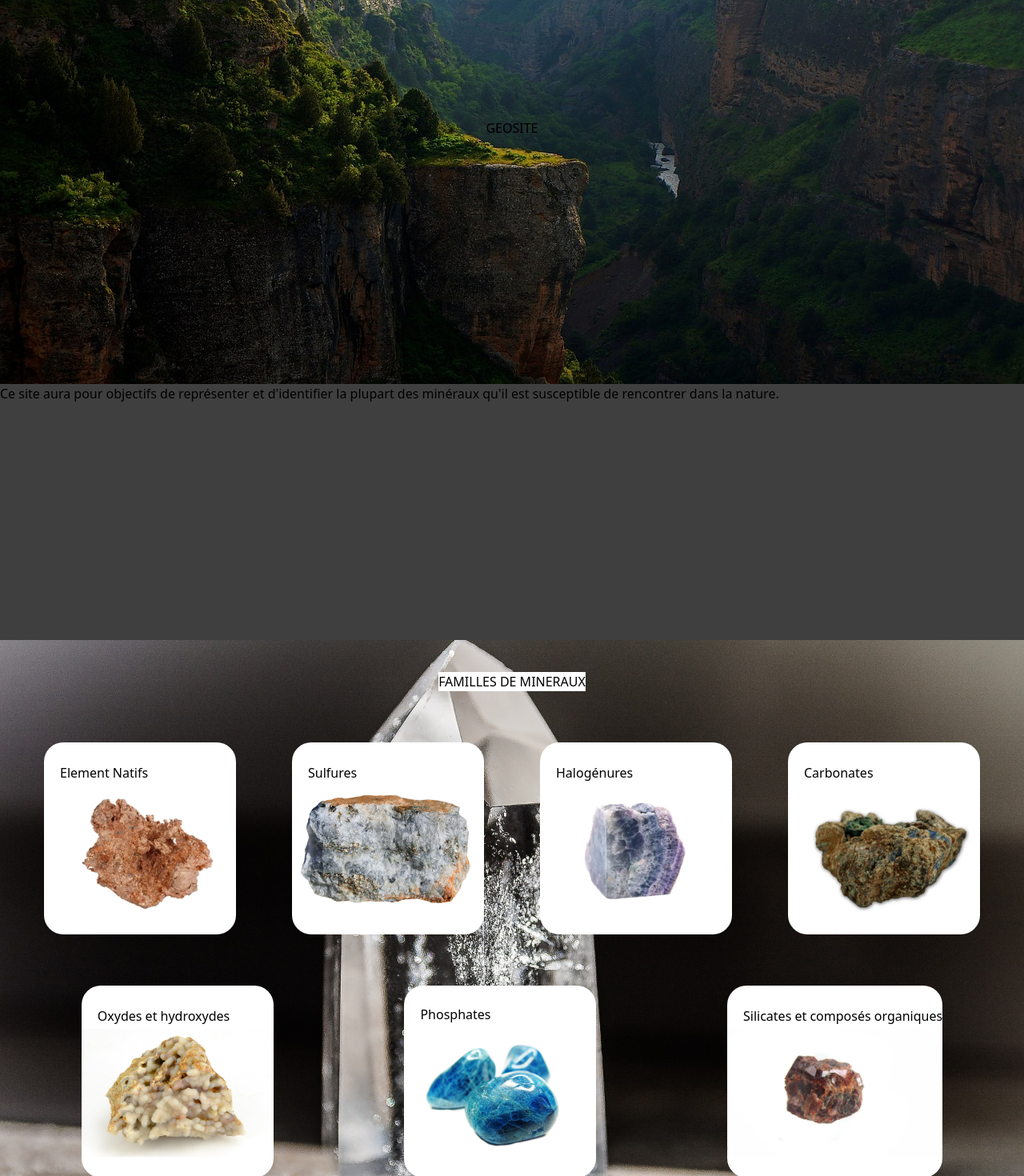
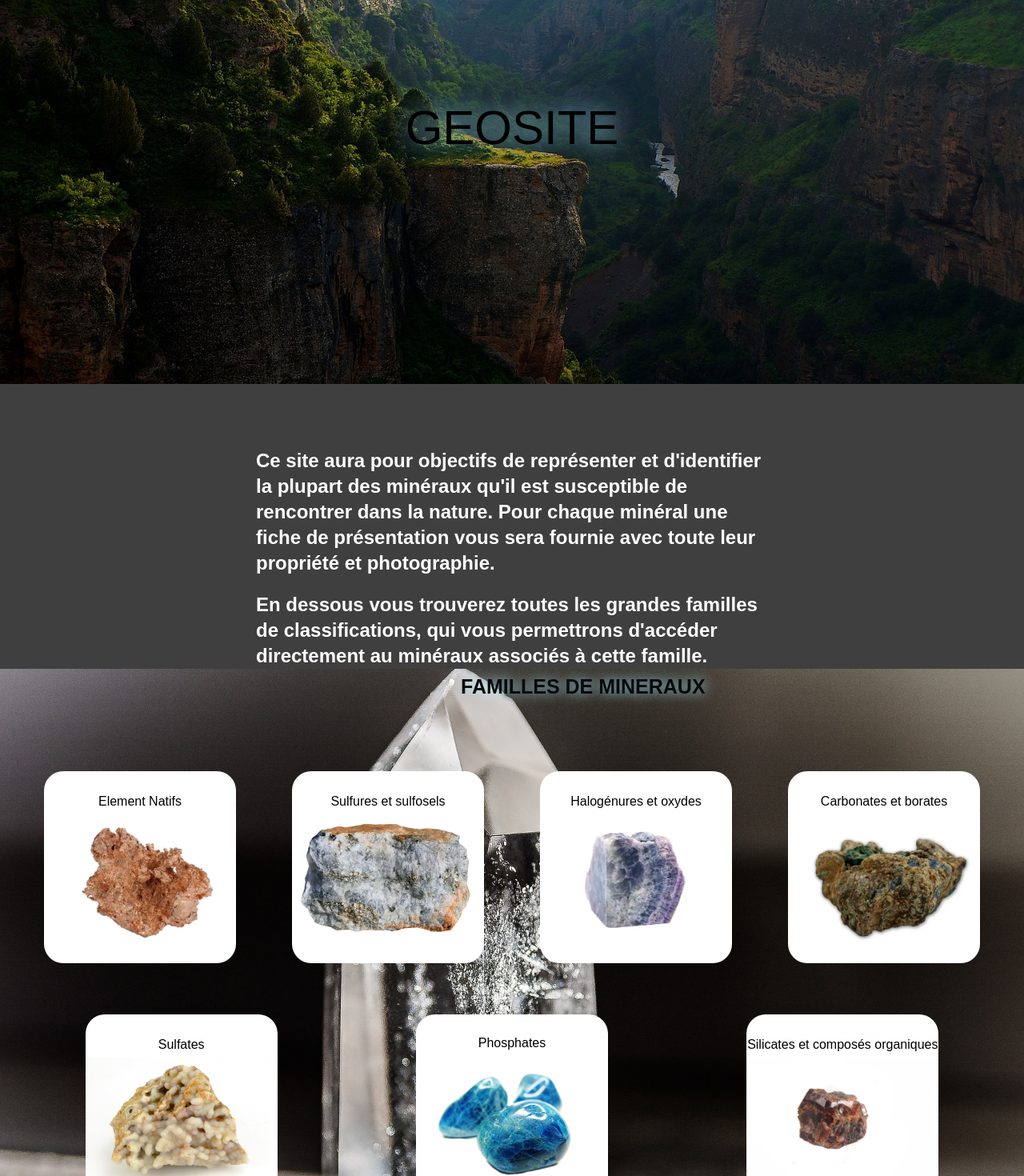
Before and after one commit to pigloo63/Projet-G-ologie, a React (Create React App) app in the folder FrontEnd/index/: page / in a window 1280 px wide. Shown: the part 160-1630 px from the top of the page at 80% size. Built offline with nearby package versions, Linux system fonts and the light colour scheme.

Commit message:
Modification des titres, refonte des pages connection et création de compte

```diff
--- a/FrontEnd/index/package.json
+++ b/FrontEnd/index/package.json
@@ -13,6 +13,7 @@
     "react-dom": "^18.2.0",
     "react-router-dom": "^5.3.3",
     "react-scripts": "5.0.1",
+    "styled-components": "^5.3.6",
     "web-vitals": "^2.1.4"
   },
   "scripts": {
--- a/FrontEnd/index/src/App.js
+++ b/FrontEnd/index/src/App.js
@@ -10,13 +10,19 @@ import Phosphates from "./pages/Family/Phosphates";
 import Silicates from "./pages/Family/Silicates";
 import AddMineral from "./pages/addMineral";
 import CreateAccount from "./auth/CreateAccount";
+import AuthForm from "./auth/AuthForm";
 
 function App() {
+
+
   return (
     <>
       <Router>
         <Header />
         <Switch>
+          <Route path="/auth">
+            <AuthForm />
+          </Route>
           <Route exact path="/">
             <Home />
           </Route>
--- a/FrontEnd/index/src/auth/CreateAccount.js
+++ b/FrontEnd/index/src/auth/CreateAccount.js
@@ -53,13 +53,14 @@ const CreateAccount = () => {
 
   return (
     <div>
-      <section>
+      <section className='parallax-config bg-cover min-h-[100vh] w-[45%]'>
         <form
           onSubmit={signupLogger}
-          className="flex flex-col w-1/2 m-auto text-center"
+          className="flex flex-col w-1/2 text-center fixed top-1/3 left-[45%]"
         >
           <label htmlFor="mail">Votre email</label>
           <input
+            className='border w-[50vh] m-auto mb-5'
             type="text"
             name="mail"
             id="mail"
@@ -68,6 +69,7 @@ const CreateAccount = () => {
           />
           <label htmlFor="identifiant">Votre identifiant</label>
           <input
+            className='border w-[50vh] m-auto mb-5'
             type="text"
             name="identifiant"
             id="identifiant"
@@ -76,6 +78,7 @@ const CreateAccount = () => {
           />
           <label htmlFor="password">Votre mot de passe</label>
           <input
+            className='border w-[50vh] m-auto mb-5'
             type="password"
             name="password"
             id="password"
@@ -84,6 +87,7 @@ const CreateAccount = () => {
           />
           <label htmlFor="verifyPassword">Vérification du mot de passe</label>
           <input
+            className='border w-[50vh] m-auto mb-10'
             type="password"
             name="verifyPassword"
             id="verifyPassword"
--- a/FrontEnd/index/src/css/Index.css
+++ b/FrontEnd/index/src/css/Index.css
@@ -1,12 +1,14 @@
 @tailwind base;
 @tailwind components;
 @tailwind utilities;
+
+@import url('https://fonts.googleapis.com/css2?family=Lobster&display=swap');
 
 
 body{
     margin:auto;
     scroll-behavior: auto;
-    /* background-color: #dfe1e7; */
+    font-family: 'Lobster', sans-serif;
 }
 
 .parallax-config{
@@ -44,9 +46,16 @@ body{
     background-image: url('../images/depositphotos_24267087-stock-photo-natural-pyrope-garnet-minerals-gems.png');
 }
 
-/* .image_presentation{
-    height: 400px;
-    width: 100%;
-    margin: auto;
-    object-fit: cover;
-} */
+.first-title{
+    text-shadow: 0px 0px 30px rgb(165, 234, 255);;
+}
+
+.title-shaping{
+    font-size: 25px;
+    text-shadow: 0px 0px 15px rgb(165, 234, 255);
+    font-weight: bold;
+    position: absolute;
+    top: 125%;
+    left: 45%;
+    color: rgb(10, 10, 10);
+}
--- a/FrontEnd/index/src/css/header.css
+++ b/FrontEnd/index/src/css/header.css
@@ -20,22 +20,22 @@ nav ul li{
     width:200%;
     text-align: center;
     position: relative;
+    color: white;
 }
 
 
 nav a {
     display: block;
     text-decoration: none;
-    color: black;
     border-bottom: 2px solid transparent;
     padding: 10px 0px;
-    color: white;
+    color: black;
 }
 
-nav a:hover{
+/* nav a:hover{
     color: orange;
     border-bottom: 2px solid gold;
-}
+} */
 
 .deroulant > a:after{
     content:'▼';
@@ -60,6 +60,10 @@ nav > ul li:hover .sous{
     text-align: left;
 }
 
+.sous li a{
+    color: white;
+}
+
 .sous a{
     padding: 10px;
     border-bottom: none
--- a/FrontEnd/index/src/pages/home.js
+++ b/FrontEnd/index/src/pages/home.js
@@ -37,65 +37,105 @@ const Home = () => {
   //   }
   // }
 
+
+
   return (
     <div className="">
       <section className="flex min-h-[80vh] items-center justify-center bg-fixed text-center bg-center bg-cover parallax-config">
-        GEOSITE
+        <p className='text-6xl first-title'>
+          GEOSITE
+        </p>
       </section>
       <section className="w-full min-h-[40vh] bg-buffer">
-        <span>
-          Ce site aura pour objectifs de représenter et d'identifier la plupart
-          des minéraux qu'il est susceptible de rencontrer dans la nature.
-        </span>
+        <div className='text-white font-bold w-1/2 m-auto pt-[1/2] text-2xl'>
+          <p className='pt-[10vh]'>
+            Ce site aura pour objectifs de représenter et d'identifier la plupart
+            des minéraux qu'il est susceptible de rencontrer dans la nature. Pour chaque minéral une fiche de présentation
+            vous sera fournie avec toute leur propriété et photographie.
+            <p className='mt-5'>
+              En dessous vous trouverez toutes les grandes familles de classifications, qui vous permettrons d'accéder directement au minéraux
+              associés à cette famille.
+            </p>
+          </p>
+        </div>
       </section>
       <section className="flex min-h-[100vh] items-center justify-center bg-fixed bg-center bg-cover parallax-config2">
-        <h3 className='bg-white absolute top-[125vh]'>FAMILLES DE MINERAUX</h3>
-        <div className='flex flex-wrap w-[150vh] justify-around'>
+        <div className="title-shaping">
+          <h3>
+            FAMILLES DE MINERAUX
+          </h3>
+        </div>
+        <div className="flex flex-wrap w-[150vh] justify-around">
           <div className="bg-white h-[30vh] min-w-[30vh] flex justify-center text-center rounded-3xl mr-10 mb-[8vh]">
-            <Link to="/natifs" className='m-auto min-w-full min-h-[10vh] hover:font-bold'>
-              <p className='flex justify-start ml-5 mb-1'>Element Natifs</p>
+            <Link
+              to="/Natifs"
+              className="m-auto min-w-full min-h-[10vh] hover:font-bold"
+            >
+              <p className="justify-start mb-1">Element Natifs</p>
               <div className="img-natifs bg-center bg-cover min-h-[20vh]"></div>
             </Link>
           </div>
           <div className="bg-white h-[30vh] min-w-[30vh] flex justify-center text-center rounded-3xl mr-10">
-            <Link to="/natifs" className='m-auto min-w-full min-h-[10vh] hover:font-bold'>
-              <p className='flex justify-start ml-5 mb-1'>Sulfures</p>
+            <Link
+              to="/Sulfures"
+              className="m-auto min-w-full min-h-[10vh] hover:font-bold"
+            >
+              <p className="justify-start mb-1">Sulfures et sulfosels</p>
               <div className="img-sulfure bg-center bg-cover min-h-[20vh]"></div>
             </Link>
           </div>
           <div className="bg-white h-[30vh] min-w-[30vh] flex justify-center text-center rounded-3xl mr-10">
-            <Link to="/natifs" className='m-auto min-w-full min-h-[10vh] hover:font-bold'>
-              <p className='flex justify-start ml-5 mb-1'>Halogénures</p>
+            <Link
+              to="/Halogenures"
+              className="m-auto min-w-full min-h-[10vh] hover:font-bold"
+            >
+              <p className="justify-start mb-1">Halogénures et oxydes</p>
               <div className="img-halogenure bg-center bg-cover min-h-[20vh]"></div>
             </Link>
           </div>
           <div className="bg-white h-[30vh] min-w-[30vh] flex justify-center text-center rounded-3xl">
-            <Link to="/natifs" className='m-auto min-w-full min-h-[10vh] hover:font-bold'>
-              <p className='flex justify-start ml-5 mb-1'>Carbonates</p>
+            <Link
+              to="/Carbonates"
+              className="m-auto min-w-full min-h-[10vh] hover:font-bold"
+            >
+              <p className="justify-start mb-1">Carbonates et borates</p>
               <div className="img-carbonate bg-center bg-cover min-h-[20vh]"></div>
             </Link>
           </div>
           <div className="bg-white h-[30vh] min-w-[30vh] flex justify-center text-center rounded-3xl mr-10">
-            <Link to="/natifs" className='m-auto min-w-full min-h-[10vh] hover:font-bold'>
-              <p className='flex justify-start ml-5 mb-1'>Oxydes et hydroxydes</p>
+            <Link
+              to="/Sulfates"
+              className="m-auto min-w-full min-h-[10vh] hover:font-bold"
+            >
+              <p className="justify-start mb-1">Sulfates</p>
               <div className="img-oxyde bg-center bg-cover min-h-[20vh]"></div>
             </Link>
           </div>
           <div className="bg-white h-[30vh] min-w-[30vh] flex justify-center text-center rounded-3xl mr-10">
-            <Link to="/natifs" className='m-auto min-w-full min-h-[10vh] hover:font-bold'>
-              <p className='flex justify-start ml-5 mb-2'>Phosphates</p>
+            <Link
+              to="/Phosphates"
+              className="m-auto min-w-full min-h-[10vh] hover:font-bold"
+            >
+              <p className="justify-start mb-2">Phosphates</p>
               <div className="img-phosphate bg-center bg-cover min-h-[20vh] w-[25vh] m-auto rounded-3xl"></div>
             </Link>
           </div>
           <div className="bg-white h-[30vh] min-w-[30vh] flex justify-center text-center rounded-3xl">
-            <Link to="/natifs" className='m-auto min-w-full min-h-[10vh] hover:font-bold'>
-              <p className='flex justify-start ml-5 mb-1'>Silicates et composés organiques</p>
+            <Link
+              to="/Silicates"
+              className="m-auto min-w-full min-h-[10vh] hover:font-bold"
+            >
+              <p className="justify-start mb-1">
+                Silicates et composés organiques
+              </p>
               <div className="img-silicate bg-center bg-cover min-h-[20vh]"></div>
             </Link>
           </div>
         </div>
       </section>
-      <section className="w-full min-h-[30vh] bg-buffer"></section>
+      <section className="w-full min-h-[10vh] bg-buffer">
+
+      </section>
       {/* <div
         className="flex w-full fixed top-[400px] border p-6 rounded-3xl mr-10 bg-white
       h-full"
--- a/FrontEnd/index/tailwind.config.js
+++ b/FrontEnd/index/tailwind.config.js
@@ -6,6 +6,7 @@ module.exports = {
   theme: {
     colors: {
       white: colors.white,
+      red: colors.red,
       'buffer': 'rgb(63 63 63)'
     },
     extend: {
```
Also changed, not shown: FrontEnd/index/src/auth/AuthForm.js (+14 -15 lines), FrontEnd/index/src/component/header.js (+19 -14 lines), FrontEnd/index/src/component/Error/ErrorModalAuth.js (renamed from FrontEnd/index/src/component/ErrorModalAuth.js), FrontEnd/index/src/component/Error/ErrorModalVerifyPwd.js (renamed from FrontEnd/index/src/component/ErrorModalVerifyPwd.js), FrontEnd/index/src/component/MineralField/MineralField.js (line endings or trailing spaces), 1 other file (tests, documents, lock files or other folders).
